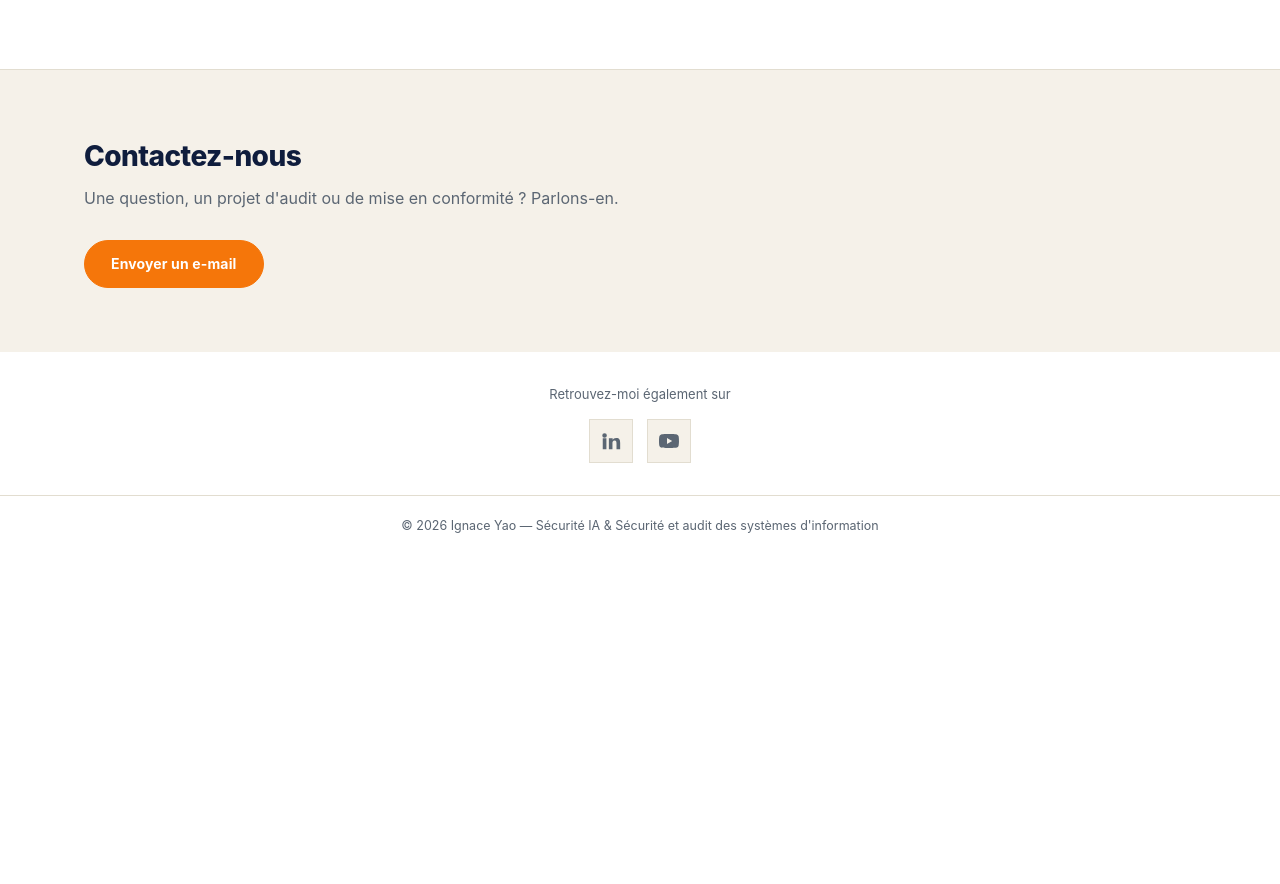
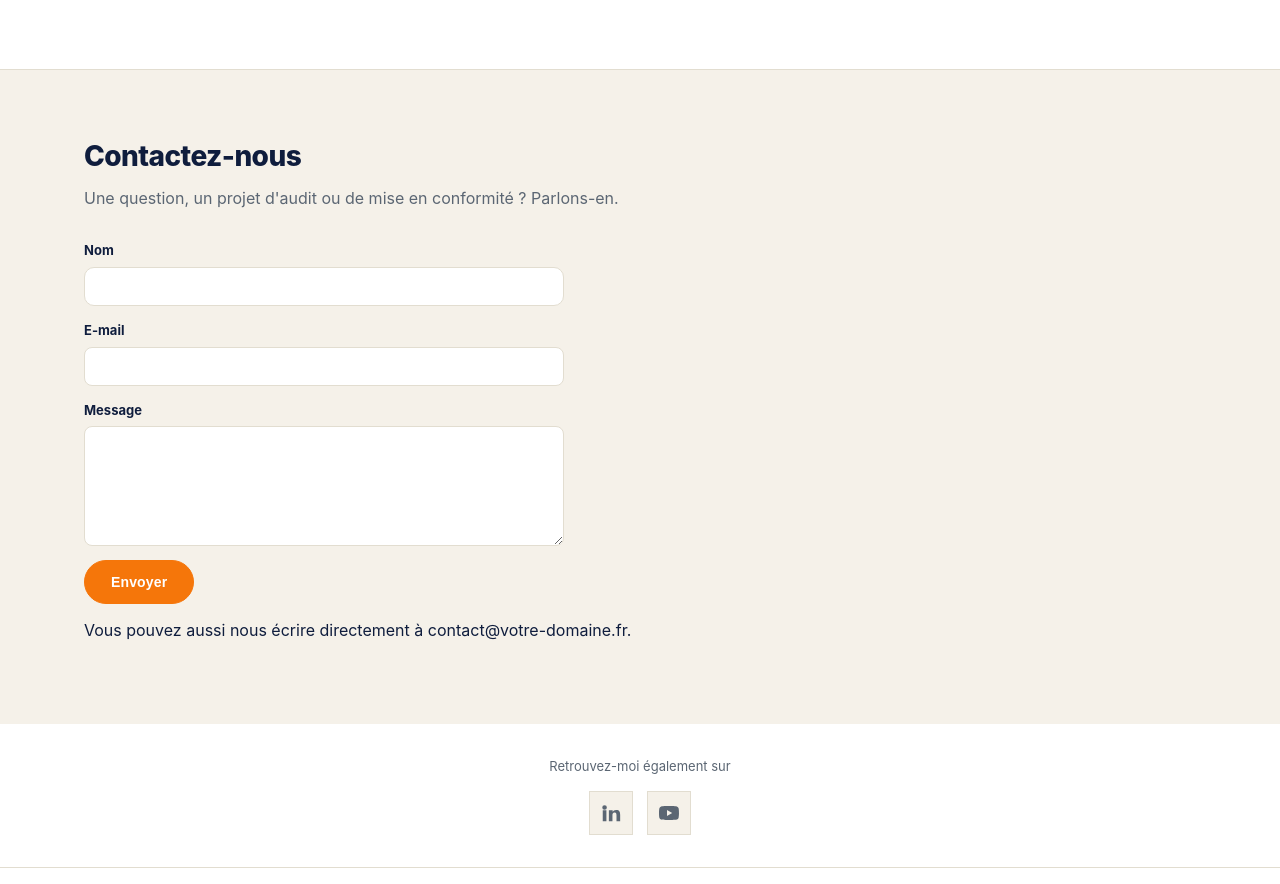
Before and after one commit to issouf-fofana/projet_ignace, a Flask app: page / in a window 1280 px wide. Shown: the part 2084-2968 px from the top of the page. Before the commit the page ends 2617 px from the top, so only its background shows below. Run offline with Flask 3, Linux system fonts and the light colour scheme; data comes from the database, SQL or seed files in the repository; data that the repository does not hold is empty.

Commit message:
Remplace les liens mailto par un vrai formulaire de contact envoyé en SMTP
mailto: n'ouvre que le client mail par défaut de l'OS et ne peut pas
rediriger vers Gmail web ou l'app desktop Gmail, ce qui rendait "Demander
ce service" et "Envoyer un e-mail" non fonctionnels pour une bonne partie
des visiteurs sur ordinateur.

- mailer.py : envoi SMTP configurable via variables d'environnement
  (SMTP_HOST, SMTP_PORT, SMTP_USER, SMTP_PASSWORD)
- routes_public.py : route POST /contact (CSRF + rate limit 5/min),
  fallback explicite si SMTP non configuré
- Section contact transformée en vrai formulaire (nom/email/message)
- "Demander ce service" pré-remplit et scrolle vers ce formulaire
  au lieu d'ouvrir un mailto

```diff
--- a/routes_public.py
+++ b/routes_public.py
@@ -1,9 +1,11 @@
 import os
 import re
 
-from flask import Blueprint, render_template, send_from_directory, abort, current_app
+from flask import Blueprint, render_template, send_from_directory, abort, current_app, request, redirect, url_for, flash
 from werkzeug.utils import secure_filename
 
+from extensions import limiter
+from mailer import send_contact_email
 from models import SiteSetting, Service, Tutorial, NewsItem, Document
 
 public_bp = Blueprint("public", __name__)
@@ -47,6 +49,47 @@ def index():
     )
 
 
+@public_bp.route("/contact", methods=["POST"])
+@limiter.limit("5/minute")
+def contact():
+    settings = get_settings()
+    name = (request.form.get("name") or "").strip()
+    email = (request.form.get("email") or "").strip()
+    message = (request.form.get("message") or "").strip()
+    service_title = (request.form.get("service_title") or "").strip()
+    service_code = (request.form.get("service_code") or "").strip()
+
+    if not name or not email or not message:
+        flash("Merci de remplir tous les champs du formulaire.", "error")
+        return redirect(url_for("public.index") + "#contact")
+
+    subject = f"Demande de service : {service_title}" if service_title else "Nouveau message depuis le site"
+    body_lines = [
+        f"Nom : {name}",
+        f"E-mail : {email}",
+    ]
+    if service_title:
+        body_lines.append(f"Service concerné : {service_title}" + (f" ({service_code})" if service_code else ""))
+    body_lines.append("")
+    body_lines.append(message)
+    body = "\n".join(body_lines)
+
+    to_addr = settings.get("contact_email")
+    sent = False
+    if to_addr:
+        try:
+            sent = send_contact_email(to_addr, subject, body, reply_to=email)
+        except Exception:
+            sent = False
+
+    if sent:
+        flash("Votre message a bien été envoyé. Nous vous répondrons rapidement.", "success")
+    else:
+        flash("L'envoi automatique n'est pas disponible pour le moment. Merci de nous contacter directement à " + (to_addr or "") + ".", "error")
+
+    return redirect(url_for("public.index") + "#contact")
+
+
 @public_bp.route("/documents")
 def documents():
     settings = get_settings()
--- a/static/css/style.css
+++ b/static/css/style.css
@@ -424,6 +424,20 @@ ul.service-deliv li::before{
 .flash.success{background:#E4EFEB;color:#184A3E;border-color:#184A3E}
 .flash.error{background:#FBEAEA;color:#8A2A2A;border-color:#8A2A2A}
 
+.contact-form{max-width:480px;display:flex;flex-direction:column;gap:14px;margin-top:20px}
+.contact-form .form-field{display:flex;flex-direction:column;gap:6px}
+.contact-form label{font-size:13px;font-weight:650;color:var(--text)}
+.contact-form input,.contact-form textarea{
+  padding:10px 12px;border:1px solid var(--border);border-radius:8px;font-size:14px;font-family:inherit;
+  transition:border-color var(--t),box-shadow var(--t);
+}
+.contact-form textarea{resize:vertical;min-height:120px}
+.contact-form input:focus,.contact-form textarea:focus{
+  outline:none;border-color:var(--accent);
+  box-shadow:0 0 0 3px color-mix(in srgb, var(--accent) 18%, transparent);
+}
+.contact-form .btn{align-self:flex-start}
+
 .doc-list{display:grid;gap:14px;grid-template-columns:1fr}
 .doc-card{
   display:flex;align-items:center;gap:14px;padding:18px;
--- a/templates/index.html
+++ b/templates/index.html
@@ -197,9 +197,9 @@
         </div>
         {% endfor %}
         <div class="modal-actions">
-          <a class="btn" href="mailto:{{ settings.contact_email }}?subject={{ ('Demande de service : ' ~ service.title)|urlencode }}&body={{ ('Bonjour,\n\nJe souhaite en savoir plus sur le service ' ~ service.title ~ ' (' ~ (service.code or '') ~ ').\n\nMerci de me recontacter.')|urlencode }}">
+          <button type="button" class="btn" data-request-service="{{ service.title }}" data-request-code="{{ service.code or '' }}">
             Demander ce service →
-          </a>
+          </button>
           {% if service.link_url %}
           <a class="btn-small" href="{{ service.link_url }}" target="_blank" rel="noopener noreferrer">En savoir plus</a>
           {% endif %}
@@ -306,8 +306,51 @@
   <div class="wrap">
     <h2>{{ settings.contact_title }}</h2>
     <p class="lead">{{ settings.contact_lead }}</p>
-    <a class="btn" href="mailto:{{ settings.contact_email }}">Envoyer un e-mail</a>
+    <form class="contact-form" method="post" action="{{ url_for('public.contact') }}">
+      <input type="hidden" name="csrf_token" value="{{ csrf_token() }}">
+      <input type="hidden" name="service_title" id="contact-service-title" value="">
+      <input type="hidden" name="service_code" id="contact-service-code" value="">
+      <div class="form-field">
+        <label for="contact-name">Nom</label>
+        <input type="text" id="contact-name" name="name" required>
+      </div>
+      <div class="form-field">
+        <label for="contact-email">E-mail</label>
+        <input type="email" id="contact-email" name="email" required>
+      </div>
+      <div class="form-field">
+        <label for="contact-message">Message</label>
+        <textarea id="contact-message" name="message" required></textarea>
+      </div>
+      <button type="submit" class="btn">Envoyer</button>
+    </form>
+    <p class="sub" style="margin-top:14px">Vous pouvez aussi nous écrire directement à <a href="mailto:{{ settings.contact_email }}">{{ settings.contact_email }}</a>.</p>
   </div>
 </section>
 
+<script>
+(function () {
+  document.querySelectorAll("[data-request-service]").forEach(function (btn) {
+    btn.addEventListener("click", function () {
+      var title = btn.getAttribute("data-request-service") || "";
+      var code = btn.getAttribute("data-request-code") || "";
+      var titleField = document.getElementById("contact-service-title");
+      var codeField = document.getElementById("contact-service-code");
+      var messageField = document.getElementById("contact-message");
+      if (titleField) titleField.value = title;
+      if (codeField) codeField.value = code;
+      if (messageField && !messageField.value) {
+        messageField.value = "Bonjour,\n\nJe souhaite en savoir plus sur le service " + title + (code ? " (" + code + ")" : "") + ".\n\nMerci de me recontacter.";
+      }
+      document.querySelectorAll("[data-close-modal]").forEach(function (closeBtn) { closeBtn.click(); });
+      var contactSection = document.getElementById("contact");
+      if (contactSection) {
+        contactSection.scrollIntoView({ behavior: "smooth" });
+        if (messageField) messageField.focus();
+      }
+    });
+  });
+})();
+</script>
+
 {% endblock %}
```
Also changed, not shown: mailer.py (added, +32 -0 lines).
